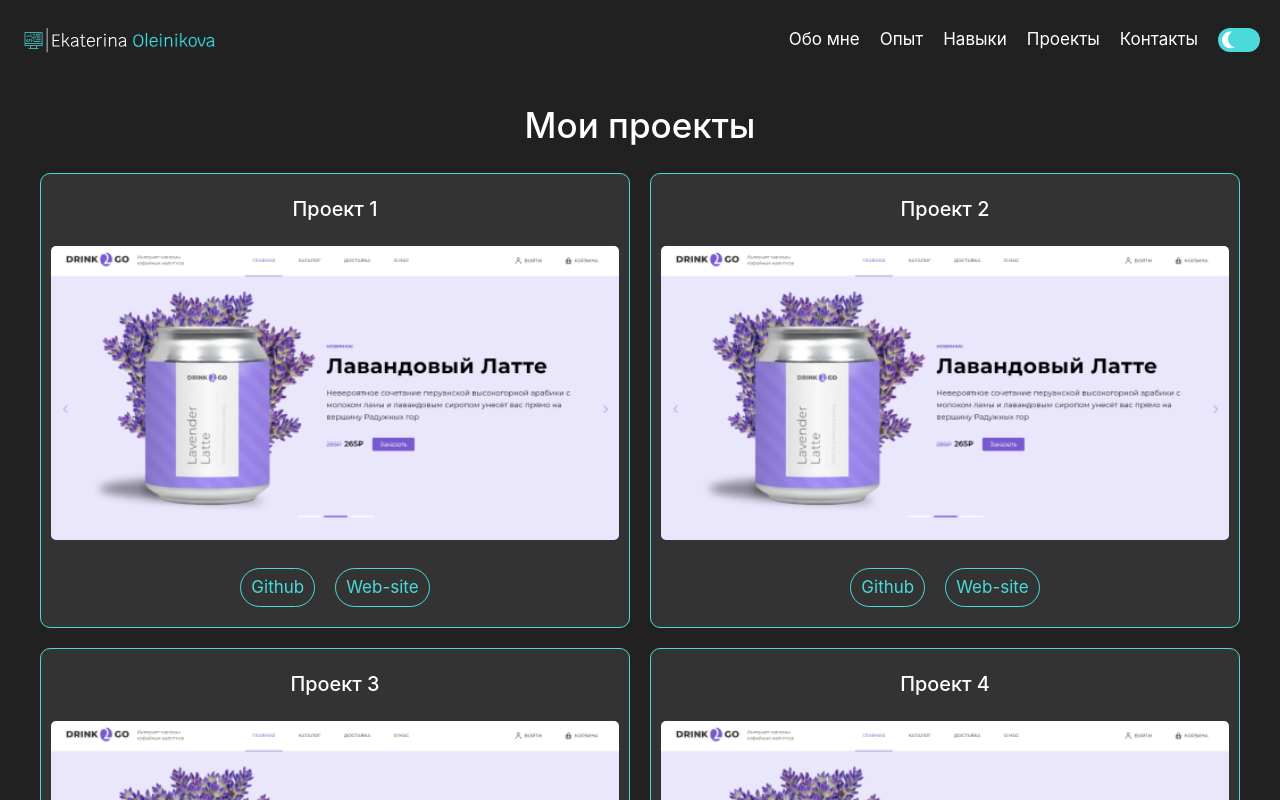
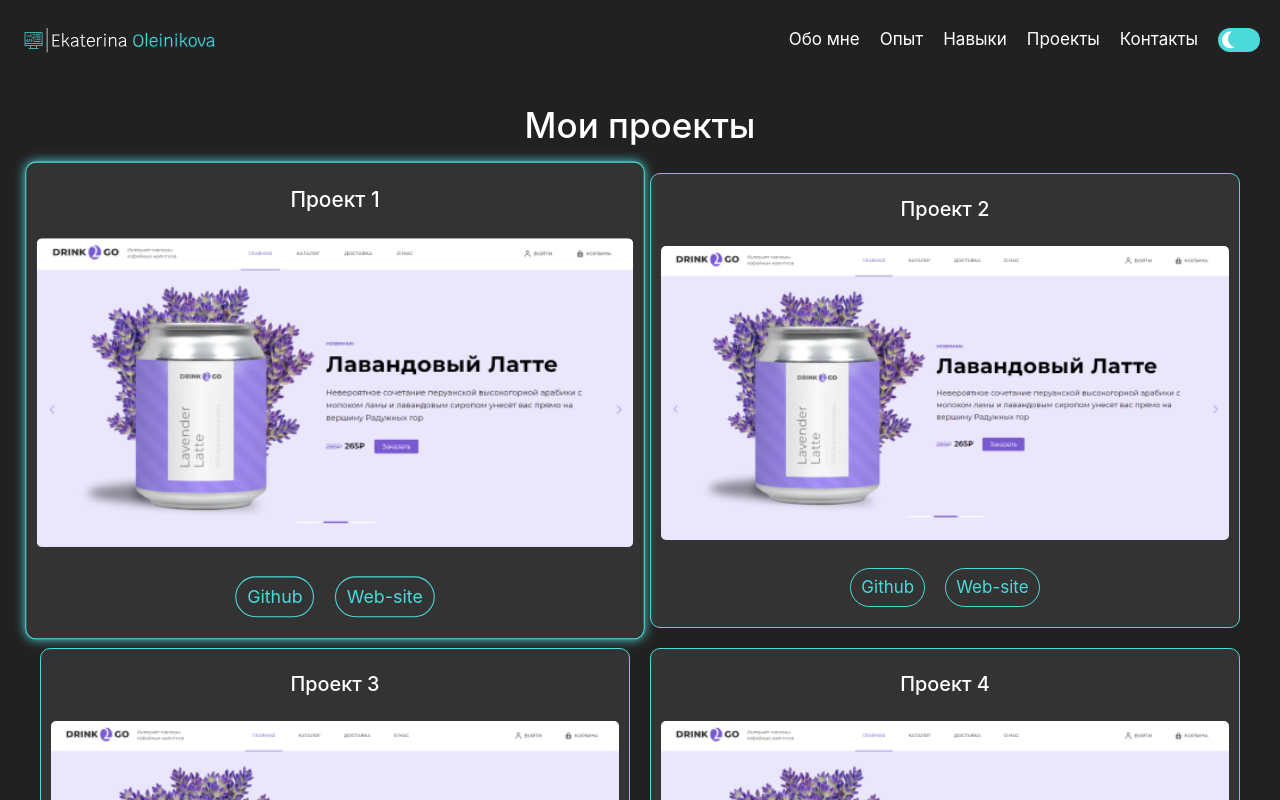
Before and after one commit to Kawin-xxx/Portfolio, a Vue app: page / in a window 1280 px wide. In both pictures the pointer is over the item 335 px from the left and 2621 px from the top of the page. Shown: the part 2221-3021 px from the top of the page. Built offline with nearby package versions, Linux system fonts and the light colour scheme.

Commit message:
feat: add animation for project cards

```diff
--- a/src/components/ProjectCard.vue
+++ b/src/components/ProjectCard.vue
@@ -43,6 +43,12 @@ export default {
     border: 1px solid var(--color-accent);
     border-radius: 10px;
     padding: 20px 10px;
+    transition: .2s ease;
+
+    &:hover {
+        box-shadow: 0 0 10px var(--color-accent);
+        transform: scale(1.05);
+    }
 }
 
 .project__title {
--- a/src/components/ProjectsSection.vue
+++ b/src/components/ProjectsSection.vue
@@ -59,6 +59,7 @@ export default {
     }
 
     @media (min-width: $desktop-width) {
+        gap: 30px;
         grid-template-columns: 1fr 1fr 1fr;
     }
 }
```
